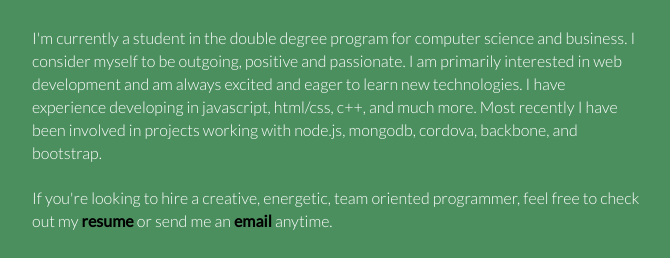
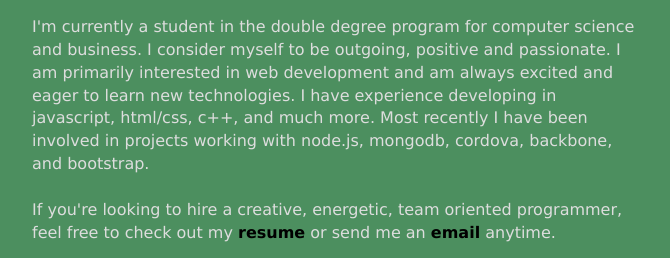
Before and after one commit to ryanwebber/website, a website: page www/index.html in a window 1280 px wide. Shown: the part 281-539 px from the top of the page, without its empty margins (303-973 px from the left). Drawn offline with Linux system fonts and the light colour scheme.

Commit message:
Changed font

```diff
--- a/www/css/styles.css
+++ b/www/css/styles.css
@@ -3,9 +3,9 @@ root {
 }
 
 body, html{
-    font-family: 'Lato', sans-serif;
+    font-family: 'Lucida Sans Unicode', sans-serif;
     font-weight: 100;
-    color:#fff;
+    color:#ddd;
     background:#4c8f5f;
     width: 100%;
     height: 100%;
--- a/www/index.html
+++ b/www/index.html
@@ -5,7 +5,6 @@
         <title>Ryan Webber</title>
         <meta name="viewport" content="width=device-width, initial-scale=1">
         <link rel="icon" href="img/ico.png"/>
-        <link href='http://fonts.googleapis.com/css?family=Lato:300,400' rel='stylesheet' type='text/css'>
         <link rel="stylesheet" href="css/bootstrap.min.css"/>
         <link rel="stylesheet" href="css/animate.css"/>
         <link rel="stylesheet" href="css/styles.css"/>
```
